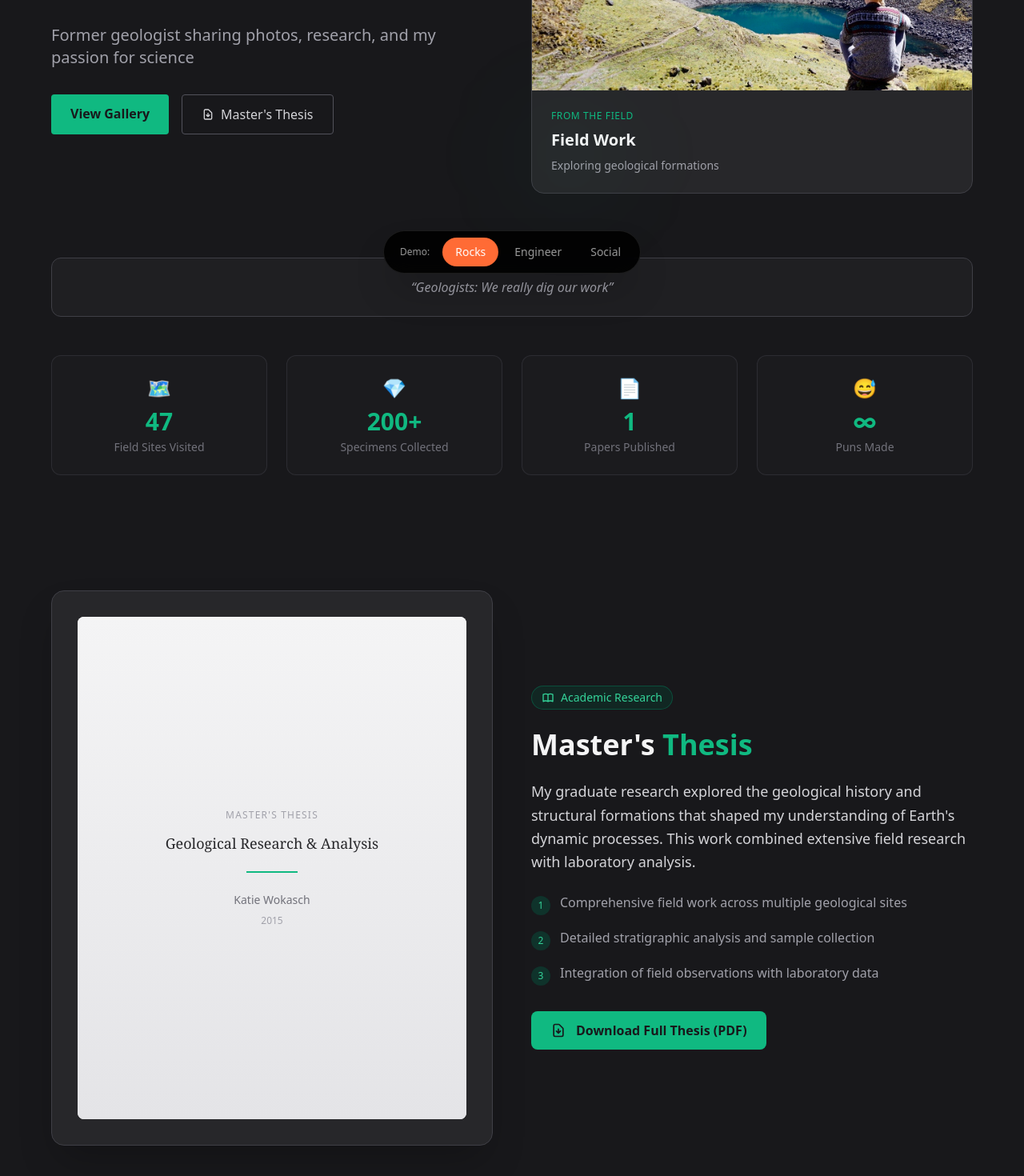
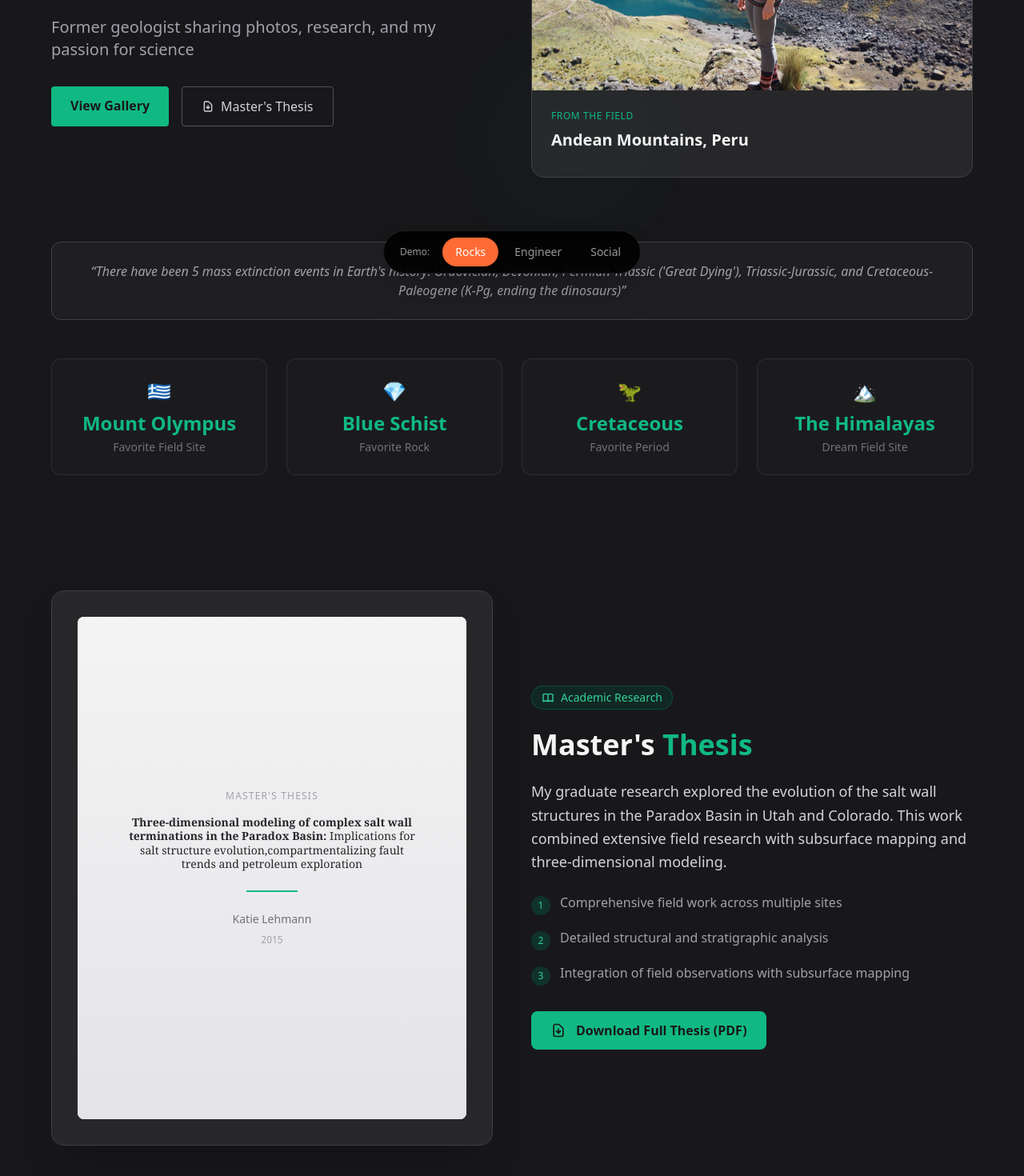
Before and after one commit to kwokasch/multi-tenant-portfolio, a Next.js app: page / in a window 1280 px wide. Shown: the part 434-1904 px from the top of the page at 80% size. Built offline with nearby package versions, Linux system fonts and the light colour scheme.

Commit message:
Updates to rocks page

```diff
--- a/components/sections/About.tsx
+++ b/components/sections/About.tsx
@@ -221,13 +221,13 @@ function SocialAbout() {
 
   return (
     <section>
-      <h2 className="text-2xl upper text-navy-900 dark:text-navy-100 font-medium tracking-tight mb-8 bg-gradient-to-r from-navy-600 dark:from-navy-200 to-navy-600/20 dark:to-navy-400/20 bg-clip-text text-transparent">
+      <h2 className="text-2xl upper font-semibold pb-2 text-navy-700 dark:text-navy-100 tracking-tight mb-8 bg-gradient-to-r from-navy-600 dark:from-navy-200 to-navy-600/20 dark:to-navy-400/20 bg-clip-text text-transparent">
         About Me
       </h2>
 
       <div className="space-y-6 text-navy-900/70 dark:text-navy-100/70 leading-relaxed">
         <p>
-          I&apos;m a writer and builder based in Denver, Colorado. Lately, I spend my
+          I&apos;m a software engineer and product builder based in Denver, Colorado. Lately, I spend my
           time thinking about the emergence of AI has unlocked new ways to experiment, build, and share ideas.
         </p>
         <p>
--- a/components/sections/rocks/RocksHero.tsx
+++ b/components/sections/rocks/RocksHero.tsx
@@ -4,10 +4,9 @@ import Image from "next/image";
 import { useTenant } from "@/lib/tenants/context";
 
 const funFacts = [
-  "Did you know? The oldest rock on Earth is ~4.4 billion years old",
-  "Hot take: Schist happens (literally, it's metamorphic)",
-  "Geologists: We really dig our work",
-  "I have a rock collection. It's not my fault, they're all so gneiss",
+  "There were TWO Rocky Mountain building events, one 300 million years ago and one 80 million years ago",
+  "There have been 5 mass extinction events in Earth's history: Ordovician, Devonian, Permian-Triassic ('Great Dying'), Triassic-Jurassic, and Cretaceous-Paleogene (K-Pg, ending the dinosaurs)",
+  "Humans are closer in time to T. rex than T. rex was to Stegosaurus!"
 ];
 
 export function RocksHero() {
@@ -60,7 +59,7 @@ export function RocksHero() {
             <div className="bg-zinc-800 border border-zinc-700 rounded-2xl overflow-hidden">
               <div className="aspect-[4/3] relative">
                 <Image
-                  src="/images/rocks/LRG_DSC00312.JPG"
+                  src="/images/rocks/LRG_DSC00302.JPG"
                   alt="Field geology photo"
                   fill
                   className="object-cover"
@@ -74,11 +73,8 @@ export function RocksHero() {
                   </span>
                 </div>
                 <h3 className="text-xl font-bold text-zinc-100 mb-2">
-                  Field Work
+                  Andean Mountains, Peru
                 </h3>
-                <p className="text-zinc-400 text-sm">
-                  Exploring geological formations
-                </p>
               </div>
             </div>
             {/* Decorative elements */}
@@ -97,17 +93,17 @@ export function RocksHero() {
         {/* Quick Stats */}
         <div className="grid grid-cols-2 md:grid-cols-4 gap-6 mt-12">
           {[
-            { label: "Field Sites Visited", value: "47", icon: "🗺️" },
-            { label: "Specimens Collected", value: "200+", icon: "💎" },
-            { label: "Papers Published", value: "1", icon: "📄" },
-            { label: "Puns Made", value: "∞", icon: "😅" },
+            { label: "Favorite Field Site", value: "Mount Olympus", icon: "🇬🇷" },
+            { label: "Favorite Rock", value: "Blue Schist", icon: "💎" },
+            { label: "Favorite Period", value: "Cretaceous", icon: "🦖" },
+            { label: "Dream Field Site", value: "The Himalayas", icon: "🏔️" },
           ].map((stat) => (
             <div
               key={stat.label}
               className="bg-zinc-800/30 border border-zinc-700/50 rounded-xl p-6 text-center"
             >
               <span className="text-2xl mb-2 block">{stat.icon}</span>
-              <p className="text-3xl font-bold text-emerald-500 mb-1">
+              <p className="text-2xl font-bold text-emerald-500 mb-1">
                 {stat.value}
               </p>
               <p className="text-zinc-500 text-sm">{stat.label}</p>
--- a/components/sections/rocks/ThesisFeature.tsx
+++ b/components/sections/rocks/ThesisFeature.tsx
@@ -15,12 +15,12 @@ export function ThesisFeature() {
                   <div className="text-zinc-400 text-xs uppercase tracking-widest mb-4">
                     Master&apos;s Thesis
                   </div>
-                  <h3 className="text-zinc-800 text-lg font-serif leading-tight mb-6">
-                    Geological Research &amp; Analysis
+                  <h3 className="text-zinc-800 text-sm font-serif leading-tight mb-6 px-6">
+                    <span className="font-bold">Three-dimensional modeling of complex salt wall terminations in the Paradox Basin:</span> Implications for salt structure evolution,compartmentalizing fault trends and petroleum exploration
                   </h3>
                   <div className="w-16 h-0.5 bg-emerald-500 mb-6" />
                   <p className="text-zinc-500 text-sm">
-                    Katie Wokasch
+                    Katie Lehmann
                   </p>
                   <p className="text-zinc-400 text-xs mt-2">
                     2015
@@ -47,9 +47,7 @@ export function ThesisFeature() {
               Master&apos;s <span className="text-emerald-500">Thesis</span>
             </h2>
             <p className="text-zinc-300 text-lg mb-6 leading-relaxed">
-              My graduate research explored the geological history and structural
-              formations that shaped my understanding of Earth&apos;s dynamic processes.
-              This work combined extensive field research with laboratory analysis.
+              My graduate research explored the evolution of the salt wall structures in the Paradox Basin in Utah and Colorado. This work combined extensive field research with subsurface mapping and three-dimensional modeling.
             </p>
             <div className="space-y-4 mb-8">
               <div className="flex items-start gap-3">
@@ -57,7 +55,7 @@ export function ThesisFeature() {
                   <span className="text-emerald-400 text-xs">1</span>
                 </div>
                 <p className="text-zinc-400">
-                  Comprehensive field work across multiple geological sites
+                  Comprehensive field work across multiple sites
                 </p>
               </div>
               <div className="flex items-start gap-3">
@@ -65,7 +63,7 @@ export function ThesisFeature() {
                   <span className="text-emerald-400 text-xs">2</span>
                 </div>
                 <p className="text-zinc-400">
-                  Detailed stratigraphic analysis and sample collection
+                  Detailed structural and stratigraphic analysis
                 </p>
               </div>
               <div className="flex items-start gap-3">
@@ -73,7 +71,7 @@ export function ThesisFeature() {
                   <span className="text-emerald-400 text-xs">3</span>
                 </div>
                 <p className="text-zinc-400">
-                  Integration of field observations with laboratory data
+                  Integration of field observations with subsurface mapping
                 </p>
               </div>
             </div>
```
